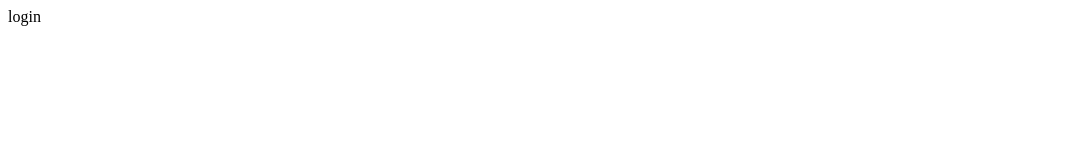
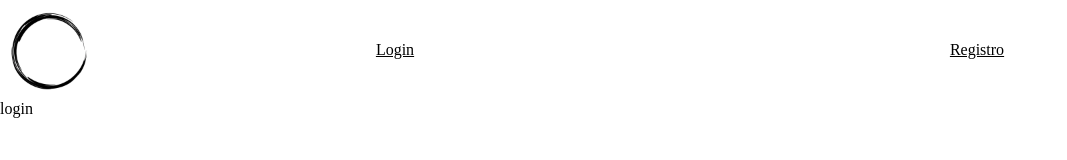
Before and after one commit to tw1ttt3r/LOTB2C-ACTA-EUDI-PRCJ-24004_circulo_estudio, a plain HTML site: page login/index.html in a window 1280 px wide. Shown: the whole page, without its empty margins (0-1067 px from the left). Drawn offline with Linux system fonts and the light colour scheme.

Commit message:
feat: implemented styles base

```diff
--- a/login/index.html
+++ b/login/index.html
@@ -4,8 +4,23 @@
         <meta charset="UTF-8">
         <meta name="viewport" content="width=device-width, initial-scale=1.0">
         <title>Login</title>
+        <link rel="stylesheet" href="../css/main.css">
+        <link rel="stylesheet" href="../css/navbar.css">
     </head>
     <body>
+        <header>
+            <a href="/LOTB2C-ACTA-EUDI-PRCJ-24004_circulo_estudio/">
+                <div class="container-img">
+                    <img src="../assets/images/logo.webp" alt="wallet-logo">
+                </div>
+            </a>
+            <nav>
+                <ul>
+                    <li><a href="/LOTB2C-ACTA-EUDI-PRCJ-24004_circulo_estudio/login/">Login</a></li>
+                    <li><a href="/LOTB2C-ACTA-EUDI-PRCJ-24004_circulo_estudio/registro/">Registro</a></li>
+                </ul>
+            </nav>
+        </header>
         login
     </body>
 </html>
```
Also changed, not shown: index.html (+7 -0 lines), registro/index.html (+15 -0 lines).
